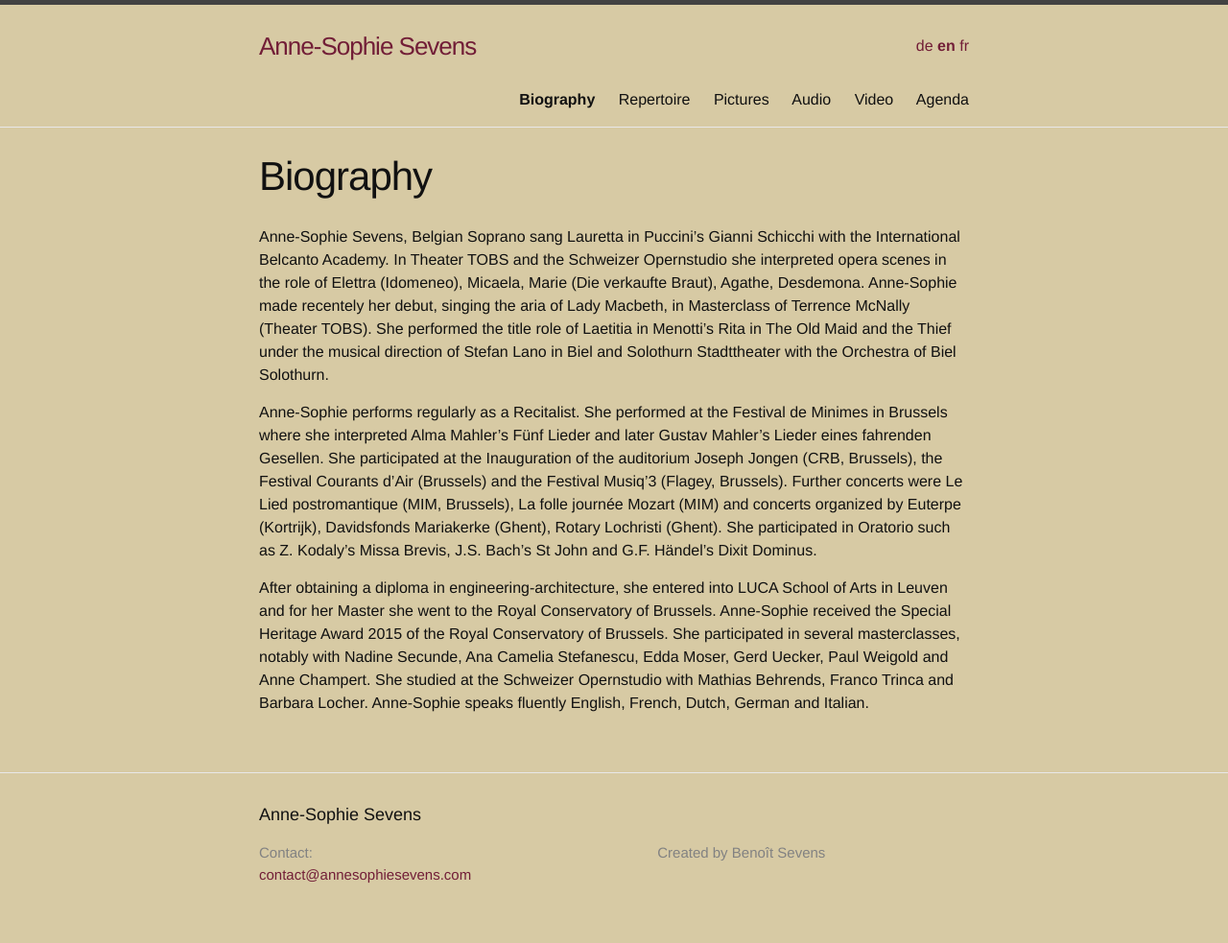
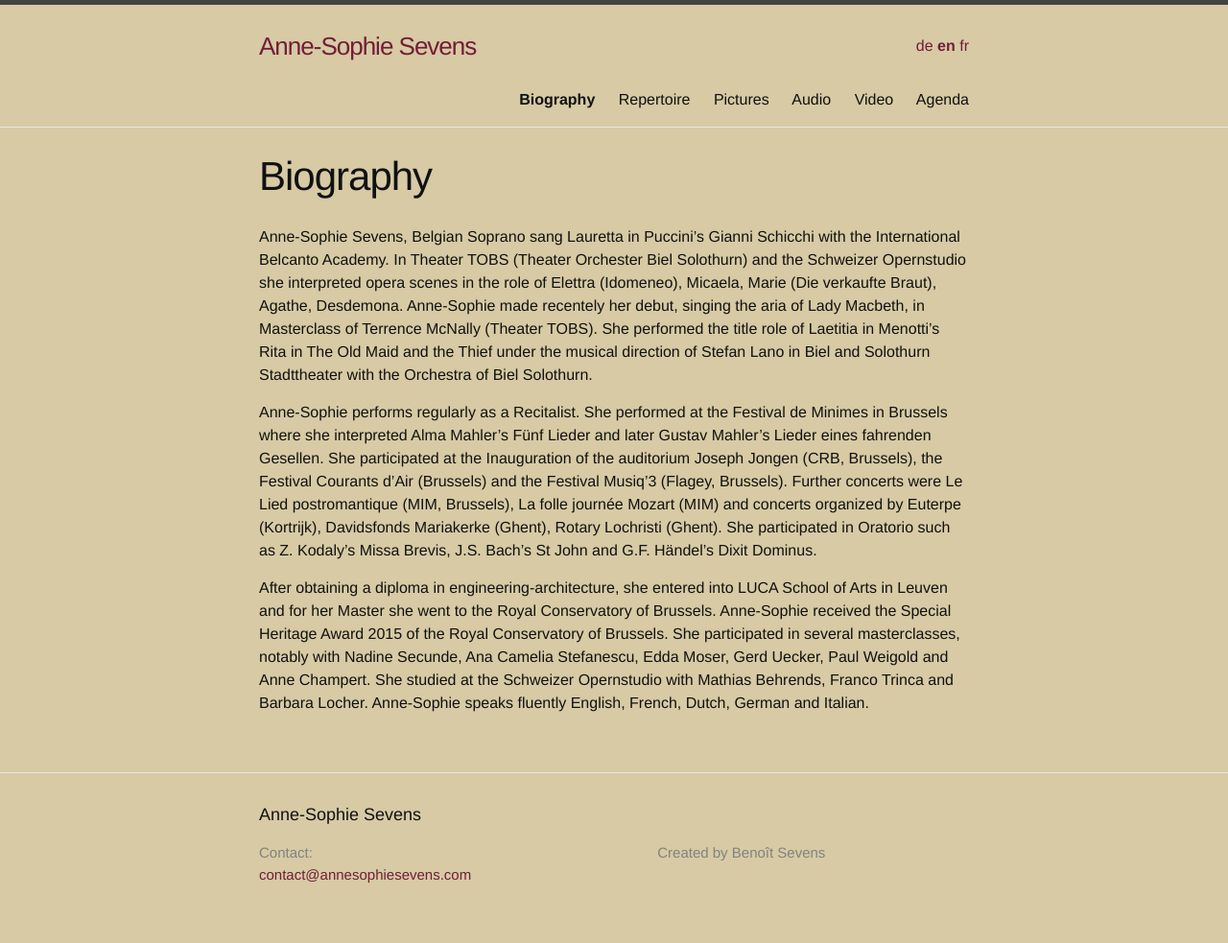
Before and after one commit to annesophie-sevens/annesophie-sevens.github.io, a Jekyll site: the page built from biography-en.md, in a window 1280 px wide. Shown: the whole page at 96% size. Built offline with Jekyll 4.4.1, drawn with Linux system fonts in a browser that asks for light colours.

Commit message:
Update biography-en.md

```diff
--- a/biography-en.md
+++ b/biography-en.md
@@ -9,7 +9,7 @@ ref: biography
 
 
 
-Anne-Sophie Sevens, Belgian Soprano sang Lauretta in Puccini’s Gianni Schicchi with the International Belcanto Academy. In Theater TOBS and the Schweizer Opernstudio she interpreted opera scenes in the role of Elettra (Idomeneo), Micaela, Marie (Die verkaufte Braut), Agathe, Desdemona.
+Anne-Sophie Sevens, Belgian Soprano sang Lauretta in Puccini’s Gianni Schicchi with the International Belcanto Academy. In Theater TOBS (Theater Orchester Biel Solothurn) and the Schweizer Opernstudio she interpreted opera scenes in the role of Elettra (Idomeneo), Micaela, Marie (Die verkaufte Braut), Agathe, Desdemona.
 Anne-Sophie made recentely her debut, singing the aria of Lady Macbeth, in Masterclass of Terrence McNally (Theater TOBS).
 She performed the title role of Laetitia in Menotti’s Rita in The Old Maid and the Thief under the musical direction of Stefan Lano in Biel and Solothurn Stadttheater with the Orchestra of Biel Solothurn.
 
```
